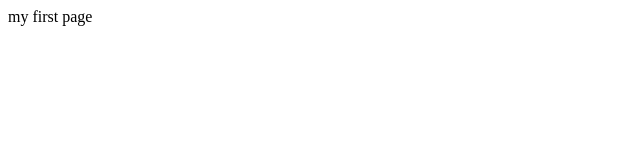
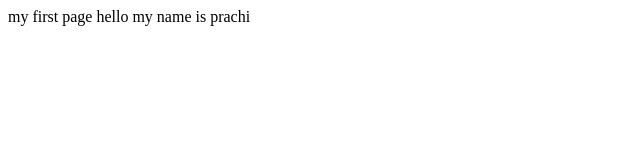
Before and after one commit to prachigajbhiye157-svg/prachi-, a plain HTML site: page pg.html in a window 1280 px wide. Shown: the whole page, without its empty margins (0-640 px from the left). Drawn offline with Linux system fonts and the light colour scheme.

Commit message:
first commit

```diff
--- a/pg.html
+++ b/pg.html
@@ -9,3 +9,4 @@
 
 </body>
 </html>
+hello my name is prachi
```
